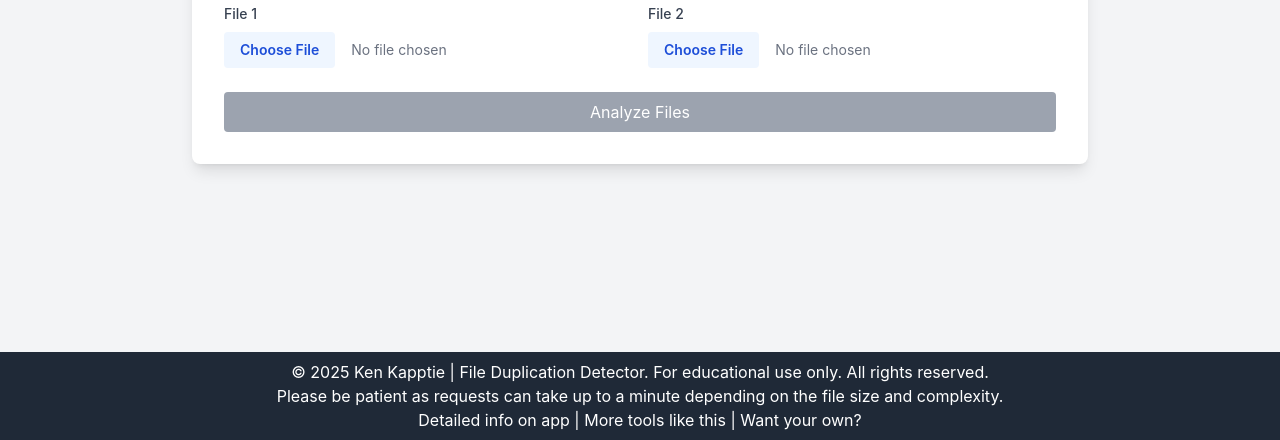
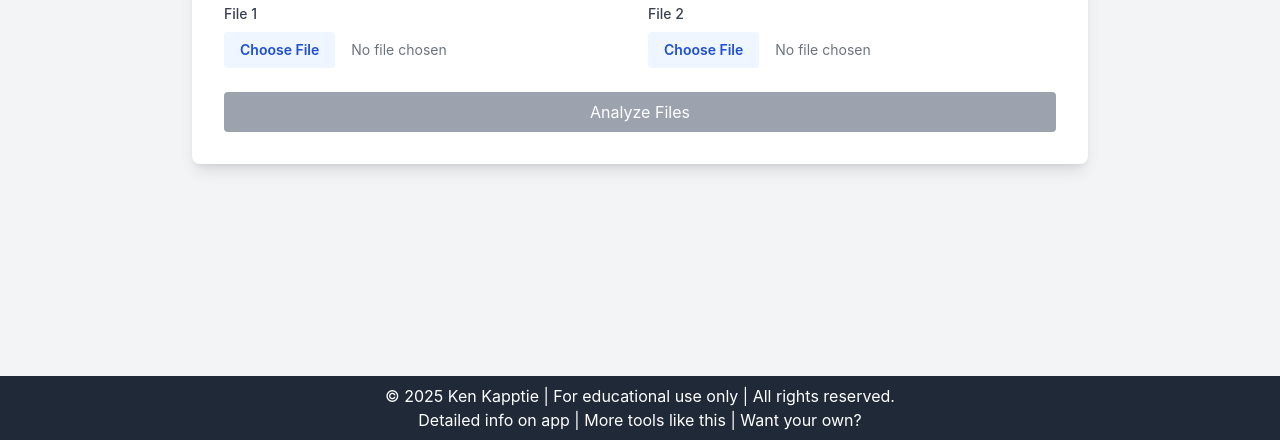
Before and after one commit to kappter/file-duplication-detector, a plain HTML site: page index.html in a window 1280 px wide. Shown: the part 360-800 px from the top of the page. Drawn offline with nearby package versions, Linux system fonts and the light colour scheme.

Commit message:
Update index.html

```diff
--- a/index.html
+++ b/index.html
@@ -83,8 +83,7 @@
     </div>
   </div>
   <footer class="bg-gray-800 text-white text-center py-2 fixed bottom-0 w-full">
-    <p>© 2025 Ken Kapptie | File Duplication Detector. For educational use only. All rights reserved.</p>
-          <p>Please be patient as requests can take up to a minute depending on the file size and complexity.</p>
+    <p>© 2025 Ken Kapptie | For educational use only | All rights reserved.</p>
             <div class="donation-links">
                 <a href="https://github.com/kappter/file-duplication-detector">Detailed info on app | </a>
                 <a href="https://kappter.github.io/portfolio/#projects" target="_blank">More tools like this | </a>
```
